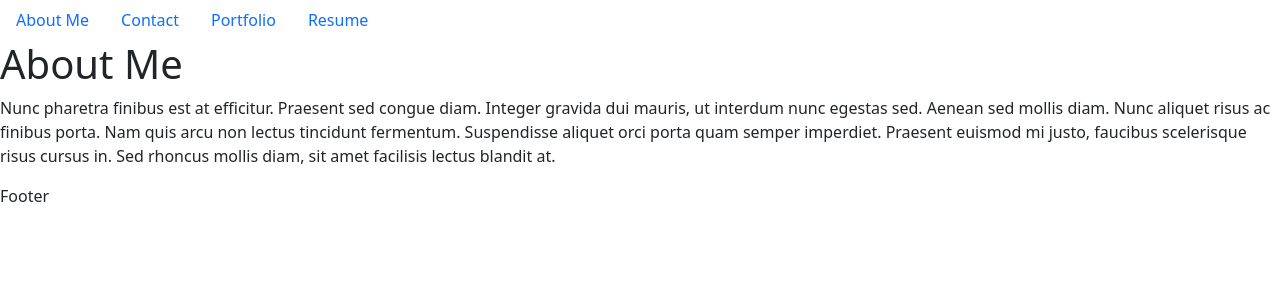
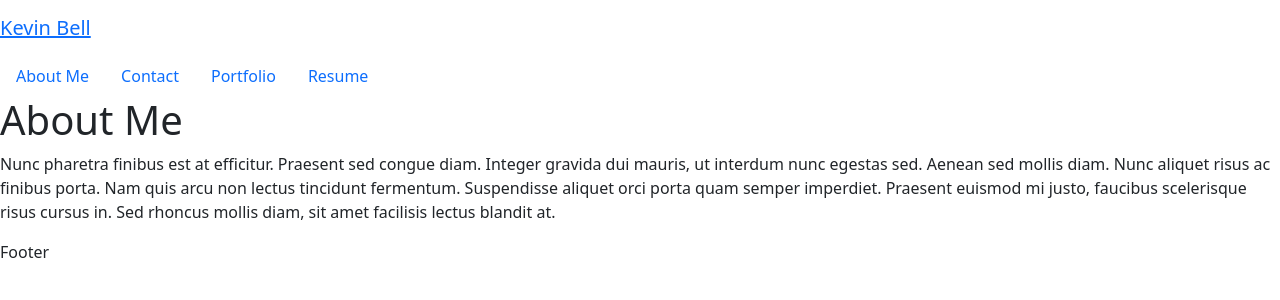
Before and after one commit to gitkcb/my_react_portfolio, a React (Create React App) app: page / in a window 1280 px wide. Shown: the top 300 px of the page. Built offline with nearby package versions, Linux system fonts and the light colour scheme.

Commit message:
added name and link to header component

```diff
--- a/src/components/Footer.js
+++ b/src/components/Footer.js
@@ -1,3 +1,5 @@
+
+
 function Footer() {
     return(
         <div>
--- a/src/components/Header.js
+++ b/src/components/Header.js
@@ -27,7 +27,15 @@ const renderPage = () => {
 const handlePageChange = (page) => setCurrentPage(page);
 
 return (
+
   <div>
+    <nav className='navbar'>
+        <div className='navbar-brand'>
+            <a className='navbar-item' rel= "noreferrer" target= "_blank" href="https://github.com/gitkcb">
+                <span className='content is-large'>Kevin Bell</span>
+            </a>
+        </div>
+    </nav>
 
     <Navigation currentPage={currentPage} handlePageChange={handlePageChange} />
     {renderPage()}
```
Also changed, not shown: src/components/PortfolioContainer.js (deleted, +0 -42 lines).
